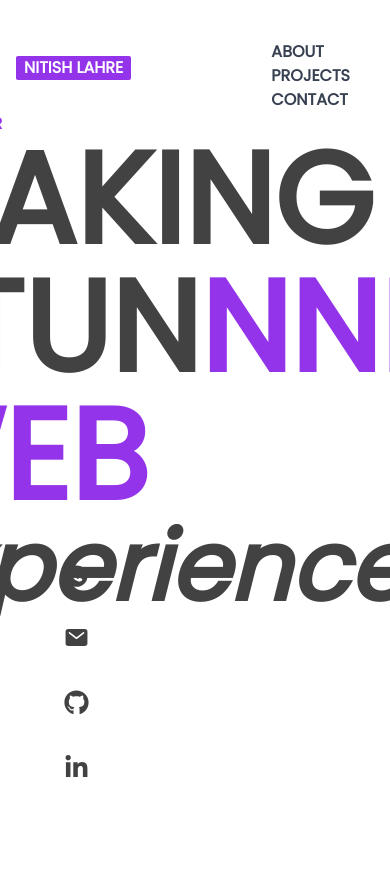
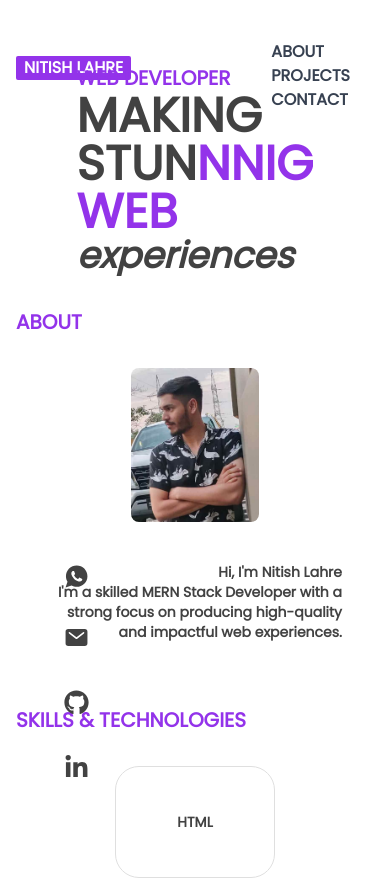
Before and after one commit to nitishlahre/portfolio-nitishlahre, a Next.js app: page / in a window 390 px wide. Shown: the top 878 px of the page. Built offline with nearby package versions, Linux system fonts and the light colour scheme.

Commit message:
responsive

```diff
--- a/src/app/globals.css
+++ b/src/app/globals.css
@@ -11,11 +11,11 @@
   /* outline: 1px solid red !important; */
 }
 
-.image {
+/* .image {
   height: fit-content;
   background-color: rgb(219, 219, 219);
   padding: 2rem;
-}
+} */
 
 ::-webkit-scrollbar {
   width: 8px;
@@ -91,7 +91,6 @@
   }
 }
 
-
 .float-menu-bar button:hover {
   color: rgb(162, 63, 254);
 }
@@ -114,36 +113,6 @@
     transform: translateY(0);
   }
 }
-/* .float-menu {
-  display: grid;
-  text-align: right;
-}
-
-.float-menu:hover {
-  color: rgb(162, 63, 254);
-  transition: all 200ms ease-in-out;
-} */
-/*
-#star-scroll {
-  color: rgb(162, 63, 254);
-  height: 2rem;
-  width: 2rem;
-  backdrop-filter: rgb(162, 63, 254);
-  animation: rotation 1s linear infinite;
-  animation-play-state: paused;
-  animation-delay: calc(var(--scroll) * -1s);
-  animation-iteration-count: 1;
-  animation-fill-mode: both;
-  transform: translateY(calc((1 - var(--scroll)) * 100%))
-    rotate(calc(var(--scroll) * 720deg));
-  transition: transform 0.1s linear;
-}
-
-@keyframes rotation {
-  to {
-    transform: rotate(720deg);
-  }
-} */
 
 .project-section {
   text-transform: uppercase;
@@ -190,13 +159,13 @@
   color: #424242;
 }
 
-.card {
+/* .card {
   height: 450px;
   width: 400px;
   border: 1px hidden;
   border-radius: 20%;
   overflow: hidden;
-}
+} */
 
 .skills {
   color: #424242;
@@ -209,6 +178,4 @@
   border: 1px solid rgb(223, 223, 223);
   border-radius: 1.5rem;
   place-items: center;
-  /* box-shadow: 1px 6px 5px rgb(223, 223, 223); */
-
 }
--- a/src/components/about.jsx
+++ b/src/components/about.jsx
@@ -3,18 +3,22 @@ import React from "react";
 function About() {
   return (
     <>
-      <section id="about" className="h-fit px-40 ">
-        <h1 className=" uppercase text-2xl font-bold pt-20 p-5 pl-0 text-purple-600">
+      <section id="about" className="h-fit px-4 md:px-16 lg:px-40">
+        <h1 className="uppercase text-xl md:text-2xl font-bold pt-8 md:pt-16 p-4 pl-0 text-purple-600">
           about
         </h1>
-        <div className="flex p-10 gap-36 about-parent">
-          <div className=" ">
-            <div className="card   ">
-              <img src="/images/nitish-lahre.jpg" alt="" className="h-fit" />
+        <div className="flex flex-col lg:flex-row p-4 md:p-8 gap-6 lg:gap-20 about-parent">
+          <div className="flex justify-center">
+            <div className="card w-32 sm:w-48 md:w-64 lg:w-72">
+              <img
+                src="/images/nitish-lahre.jpg"
+                alt=""
+                className="w-full h-auto rounded-lg sm:rounded-lg object-cover"
+              />
             </div>
           </div>
-          <div className="flex items-center justify-center p-14 font-bold text-xl text-right">
-            <div className="about-content  flex-col ">
+          <div className="flex items-center justify-center p-4 md:p-10 font-bold text-sm md:text-lg lg:text-xl text-right">
+            <div className="about-content flex-col">
               <h1>Hi, I'm Nitish Lahre</h1>
               <h1>
                 I'm a skilled MERN Stack Developer with a strong focus on
@@ -24,72 +28,68 @@ function About() {
           </div>
         </div>
         <div className="skills">
-          <h1 className=" uppercase text-2xl font-bold pt-12 p-5 pl-0 text-purple-600">
+          <h1 className="uppercase text-xl md:text-2xl font-bold pt-8 md:pt-10 p-4 pl-0 text-purple-600">
             skills & technologies
           </h1>
-          <div className="p-5 uppercase overflow-hidden flex flex-row font-extrabold text-2xl justify-evenly ">
-            <span className="skills-card hover-effect transition-colors duration-300 ">
+          <div className="p-4 uppercase overflow-hidden flex flex-wrap font-extrabold text-sm md:text-lg lg:text-2xl justify-center md:justify-evenly gap-3">
+            <span className="skills-card hover-effect transition-colors duration-300">
               HTML
             </span>
-            <span className="skills-card hover-effect transition-colors duration-300 ">
+            <span className="skills-card hover-effect transition-colors duration-300">
               CSS
             </span>
-            <span className="skills-card hover-effect transition-colors duration-300 ">
-              javscript
+            <span className="skills-card hover-effect transition-colors duration-300">
+              javascript
             </span>
-            <span className="skills-card hover-effect transition-colors duration-300 ">
+            <span className="skills-card hover-effect transition-colors duration-300">
               bootstrap
             </span>
-            <span className="skills-card hover-effect transition-colors duration-300 ">
+            <span className="skills-card hover-effect transition-colors duration-300">
               tailwind
             </span>
-            <span className="skills-card hover-effect transition-colors duration-300 ">
+            <span className="skills-card hover-effect transition-colors duration-300">
               react.js
             </span>
-            <span className="skills-card hover-effect transition-colors duration-300 ">
+            <span className="skills-card hover-effect transition-colors duration-300">
               redux
             </span>
-          </div>
-          <div className="p-5 uppercase overflow-hidden flex flex-row font-extrabold text-2xl justify-evenly ">
-            <span className="skills-card hover-effect transition-colors duration-300 ">
+            <span className="skills-card hover-effect transition-colors duration-300">
               next.js
             </span>
-            <span className="skills-card hover-effect transition-colors duration-300 ">
+            <span className="skills-card hover-effect transition-colors duration-300">
               node.js
             </span>
-            <span className="skills-card hover-effect transition-colors duration-300 ">
+            <span className="skills-card hover-effect transition-colors duration-300">
               express.js
             </span>
-            <span className="skills-card hover-effect transition-colors duration-300 ">
+            <span className="skills-card hover-effect transition-colors duration-300">
               mongodb
             </span>
-            <span className="skills-card hover-effect transition-colors duration-300 ">
+            <span className="skills-card hover-effect transition-colors duration-300">
               mysql
             </span>
-            <span className="skills-card hover-effect transition-colors duration-300 ">
+            <span className="skills-card hover-effect transition-colors duration-300">
               postman
             </span>
-            <span className="skills-card hover-effect transition-colors duration-300 ">
+            <span className="skills-card hover-effect transition-colors duration-300">
               git
             </span>
-          </div>
-          <div className="p-5 uppercase overflow-hidden flex flex-row font-extrabold text-2xl justify-evenly ">
-            <span className="skills-card hover-effect transition-colors duration-300 ">
+            <span className="skills-card hover-effect transition-colors duration-300">
               github
             </span>
-            <span className="skills-card hover-effect transition-colors duration-300 ">
+            <span className="skills-card hover-effect transition-colors duration-300">
               rest api
             </span>
-            <span className="skills-card hover-effect transition-colors duration-300 ">
+            <span className="skills-card hover-effect transition-colors duration-300">
               websocket
             </span>
-            <span className="skills-card hover-effect transition-colors duration-300 ">
+            <span className="skills-card hover-effect transition-colors duration-300">
               vercel
             </span>
-            <span className="skills-card hover-effect transition-colors duration-300 ">
+            <span className="skills-card hover-effect transition-colors duration-300">
               chatgpt
             </span>
-            <span className="skills-card hover-effect transition-colors duration-300 ">
+            <span className="skills-card hover-effect transition-colors duration-300">
               gemini ai
             </span>
           </div>
--- a/src/components/header.jsx
+++ b/src/components/header.jsx
@@ -4,29 +4,32 @@ function Header() {
   return (
     <header
       id="header"
-      className="w-auto h-screen bg-white  scroll-smooth flex flex-col  items-center "
+      className="w-auto h-fit lg:h-screen bg-white scroll-smooth flex flex-col items-center"
     >
-      <div className="pt-28 text-center main-text  ">
+      <div className="pt-16 md:pt-28 text-center main-text">
         <div className="text-wrapper">
-          <h1 className="animated-text font-bold text-purple-600">
+          <h1 className="animated-text font-bold text-purple-600 text-xl md:text-3xl">
             WEB DEVELOPER
           </h1>
         </div>
         <div className="text-wrapper">
-          <h1 className="animated-text text-9xl font-semibold">MAKING</h1>
+          <h1 className="animated-text text-5xl md:text-9xl font-semibold">
+            MAKING
+          </h1>
         </div>
         <div className="text-wrapper flex-column">
-          <h1 className="animated-text  text-9xl font-semibold  ">
-            STUN<p className="text-purple-600">NNIG</p>
+          <h1 className="animated-text text-5xl md:text-9xl font-semibold">
+            STUN
+            <p className="text-purple-600 inline">NNIG</p>
           </h1>
         </div>
         <div className="text-wrapper">
-          <h1 className="animated-text text-9xl font-semibold text-right text-purple-600 ">
+          <h1 className="animated-text text-5xl md:text-9xl font-semibold text-right text-purple-600">
             WEB
           </h1>
         </div>
         <div className="text-wrapper">
-          <h1 className="animated-text text-8xl italic font-semibold ">
+          <h1 className="animated-text text-4xl md:text-8xl italic font-semibold">
             experiences
           </h1>
         </div>
--- a/src/components/projects.jsx
+++ b/src/components/projects.jsx
@@ -4,21 +4,25 @@ import React from "react";
 function Projects() {
   return (
     <>
-      <div id="projects" className="h-fit pt-36 flex  ">
-        <section className="w-full project-section ">
+      <div id="projects" className="h-fit pt-36 flex flex-col md:flex-row">
+        <section className="w-full project-section">
           <div>
-            <h1 className="text-2xl px-40 pb-10 border-b-2 text-purple-600 ">projects</h1>
-            <h1 className="text-9xl hover-effect px-40 border-b-2">
+            <h1 className="text-2xl md:text-3xl px-10 md:px-40 pb-10 border-b-2 text-purple-600">
+              projects
+            </h1>
+            <h1 className="text-6xl md:text-9xl hover-effect px-10 md:px-40 border-b-2">
               calculator
             </h1>
-            <h1 className="text-9xl hover-effect px-40 border-b-2">crud</h1>
+            <h1 className="text-6xl md:text-9xl hover-effect px-10 md:px-40 border-b-2">
+              crud
+            </h1>
             <Link href="https://task-manager-app-ecru-one.vercel.app/">
-              <h1 className="text-9xl hover-effect px-40 border-b-2">
+              <h1 className="text-6xl md:text-9xl hover-effect px-10 md:px-40 border-b-2">
                 task manager
               </h1>
             </Link>
             <Link href="https://personal-finance-tracker-cxv8.vercel.app/">
-              <h1 className="text-9xl hover-effect px-40 border-b-2">
+              <h1 className="text-6xl md:text-9xl hover-effect px-10 md:px-40 border-b-2">
                 finance tracker
               </h1>
             </Link>
--- a/src/components/socials.jsx
+++ b/src/components/socials.jsx
@@ -55,7 +55,7 @@ export default function Socials() {
           </div>
         </div>
       </div>
-      <div className="name-logo fixed top-0 left-0 mx-[1rem] my-[3.5rem] text-wrapper  ">
+      <div className="name-logo fixed top-0 left-0 mx-[1rem] my-[3.5rem] text-wrapper   ">
         <button
           onClick={() => scrollToSection("header")}
           className="animated-text font-extrabold bg-purple-600 text-white px-2 rounded-sm"
```
Also changed, not shown: src/components/contact.jsx (+26 -22 lines), 1 other file (tests, documents, lock files or other folders).
